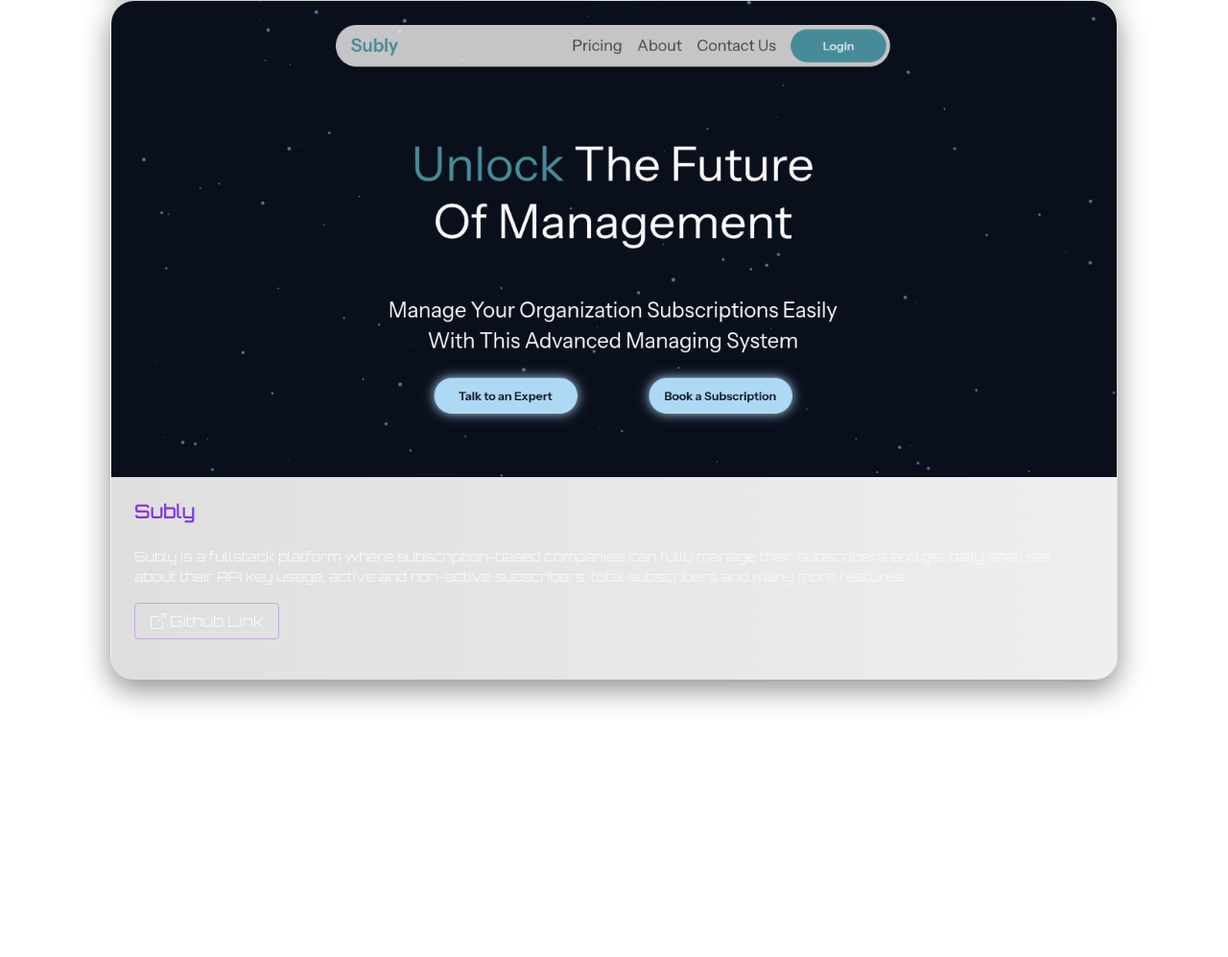
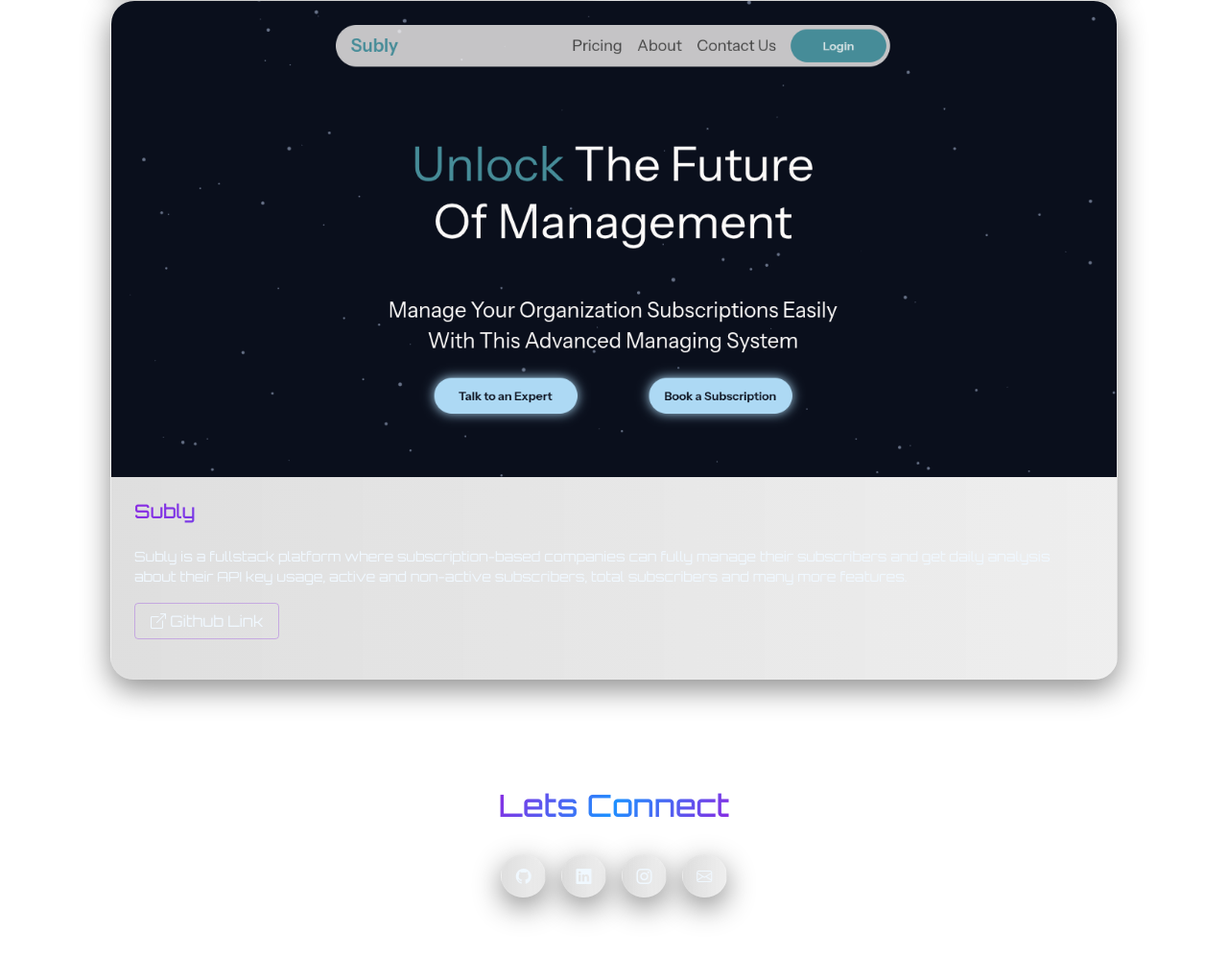
Before and after one commit to MoMhaidat05/Portfolio, a plain HTML site: page index.html in a window 1280 px wide. Shown: the part 1786-2783 px from the top of the page at 96% size. Before the commit the page ends 2590 px from the top, so only its background shows below. Drawn offline with nearby package versions, Linux system fonts and the light colour scheme.

Commit message:
final touches

```diff
--- a/index.html
+++ b/index.html
@@ -99,7 +99,7 @@
             <div class="mx-4">
               <h5 class="gradient-text fw-bold my-4">Portfolio</h5>
               <p class="specialists mb-4">I built a personal web app showcasing my skills and projects with a sleek hacking/gaming-inspired vibe. It features responsive design, interactive sections, and smooth animations to highlight my work and journey as a developer.</p>
-              <a href="https://github.com/MoMhaidat05/Portfolio" class="project-link"><i class="bi bi-box-arrow-up-right"></i> Github Link</a>
+              <a href="https://github.com/MoMhaidat05/Portfolio" class="project-link" target="_blank"><i class="bi bi-box-arrow-up-right"></i> Github Link</a>
             </div>
           </div>
           <div class="project-card card-div d-flex flex-column justify-content-start align-items-start pb-5">
@@ -107,7 +107,7 @@
             <div class="mx-4">
               <h5 class="gradient-text fw-bold my-4">UDBee</h5>
               <p class="specialists mb-4">UDBee is a covert reverse shell tool that leverages UDP for encrypted command-and-control communication. It features hybrid encryption (RSA + AES) and sophisticated message fragmentation to evade network detection and analysis.</p>
-              <a href="https://github.com/MoMhaidat05/UDBee" class="project-link"><i class="bi bi-box-arrow-up-right"></i> Github Link</a>
+              <a href="https://github.com/MoMhaidat05/UDBee" class="project-link" target="_blank"><i class="bi bi-box-arrow-up-right"></i> Github Link</a>
             </div>
           </div>
         </div>
@@ -117,9 +117,18 @@
             <div class="mx-4">
               <h5 class="gradient-text fw-bold my-4">Subly</h5>
               <p class="specialists mb-4">Subly is a fullstack platform where subscription-based companies can fully manage their subscribers and get daily analysis about their API key usage, active and non-active subscribers, total subscribers and many more features.</p>
-              <a href="https://github.com/MoMhaidat05/ManageSubscriptions" class="project-link"><i class="bi bi-box-arrow-up-right"></i> Github Link</a>
+              <a href="https://github.com/MoMhaidat05/ManageSubscriptions" class="project-link" target="_blank"><i class="bi bi-box-arrow-up-right"></i> Github Link</a>
             </div>
           </div>
+        </div>
+    </div>
+    <div class="container d-flex justify-content-center align-items-center gap-3 flex-column my-5" id="projects">
+        <h2 class="gradient-text fw-bold mb-3">Lets Connect</h2>
+        <div class="container d-flex justify-content-center align-items-center gap-5 flex-row">
+          <a href="https://github.com/MoMhaidat05" target="_blank" class="contact-btn github"><i class="bi bi-github"></i></a>
+          <a href="https://www.linkedin.com/in/mohammad-al-musa-617040381" target="_blank" class="contact-btn linkedin"><i class="bi bi-linkedin"></i></a>
+          <a href="https://instagram.com/momhaidat" target="_blank" class="contact-btn instagram"><i class="bi bi-instagram"></i></a>
+          <a href="mailto:mohammadjalmusa@gmail.com" target="_blank" class="contact-btn envelope"><i class="bi bi-envelope"></i></a>
         </div>
     </div>
   </div>
--- a/style.css
+++ b/style.css
@@ -163,6 +163,46 @@ a{
     padding: 0 !important;
 }
 
+.contact-btn{
+    border-radius: 50%;
+    border: 1px solid rgba(255,255,255,0.08);
+    background: linear-gradient(
+        90deg,
+        rgba(54, 54, 54, 0.16),
+        rgba(119, 119, 119, 0.12)
+    );
+    backdrop-filter: blur(12px) saturate(140%);
+    -webkit-backdrop-filter: blur(12px) saturate(140%);
+    box-shadow:
+        0 10px 30px rgba(0,0,0,0.45),
+        inset 0 1px 0 rgba(255,255,255,0.06);
+    padding: 0.6rem 0.9rem;
+    color: aliceblue;
+    transition: cubic-bezier(0.7, 1, 0.7, 0.7) 0.2s all;
+}
+.contact-btn:hover{
+    transform: translateY(-5px);
+}
+.github:hover{
+    color: aliceblue;
+    border-color: black;
+    background-color: black;
+}
+.linkedin:hover{
+    color: aliceblue;
+    border-color: #1E90FF;
+    background-color: #1E90FF;
+}
+.instagram:hover{
+    color: aliceblue;
+    border-color: rgb(255, 0, 106);
+    background-color: rgb(255, 0, 106);
+}
+.envelope:hover{
+    color: aliceblue;
+    border-color: black;
+    background-color: black;
+}
 @media(max-width: 1080px) {
     nav{
         width: 80% !important;
```
Also changed, not shown: imgs/udbee.png.
